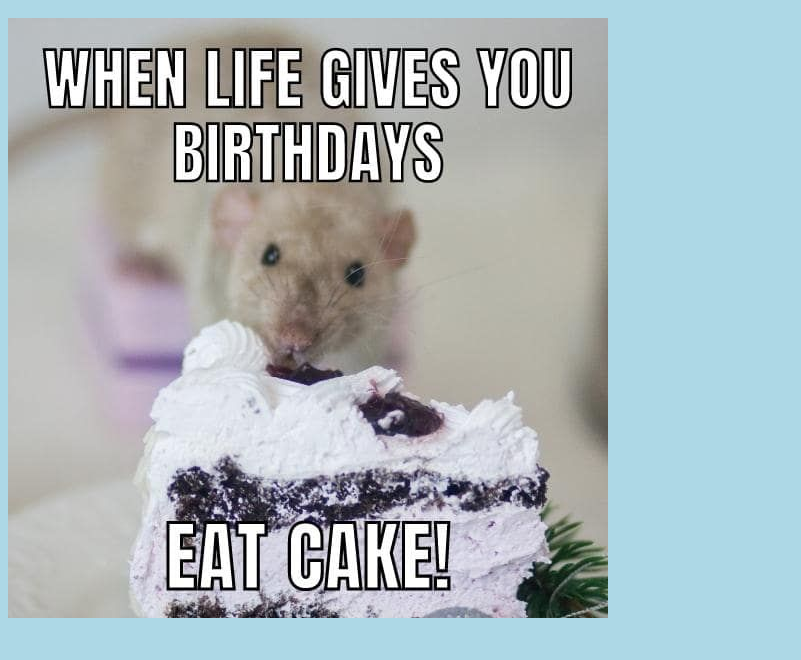
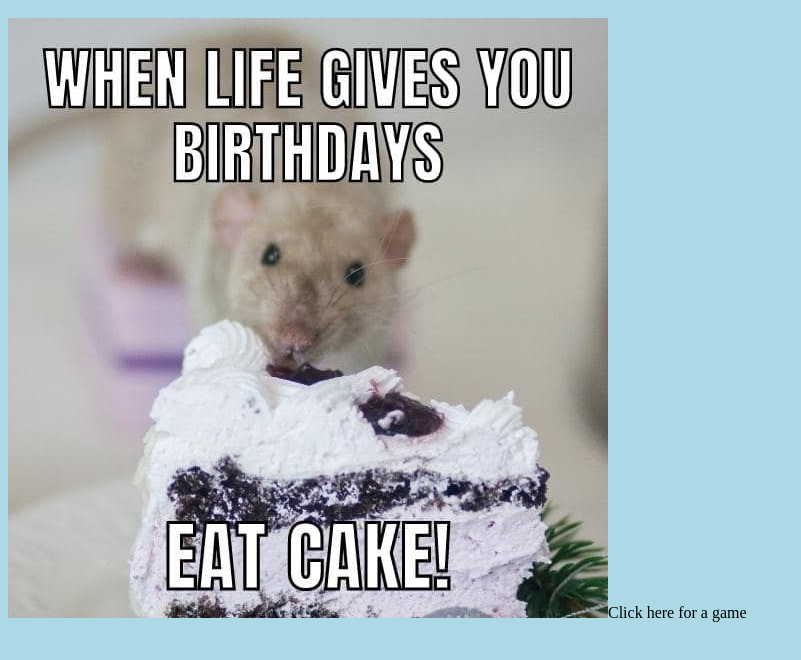
Before and after one commit to coleg19/ip-website, a plain HTML site: page meme.html in a window 1280 px wide. Shown: the part 48-708 px from the top of the page, without its empty margins (0-801 px from the left). Drawn offline with Linux system fonts and the light colour scheme.

Commit message:
Update meme.html

```diff
--- a/meme.html
+++ b/meme.html
@@ -7,4 +7,5 @@
 <body style="background-color: lightblue;">
 <h1 style="color:Coral;">Cake Meme</h1>
 <img src="meme1.jpg" alt="Cake meme 1"
+<a style="color:coral;" href="meme.html">Click here for a game</a>
 </html>
```
